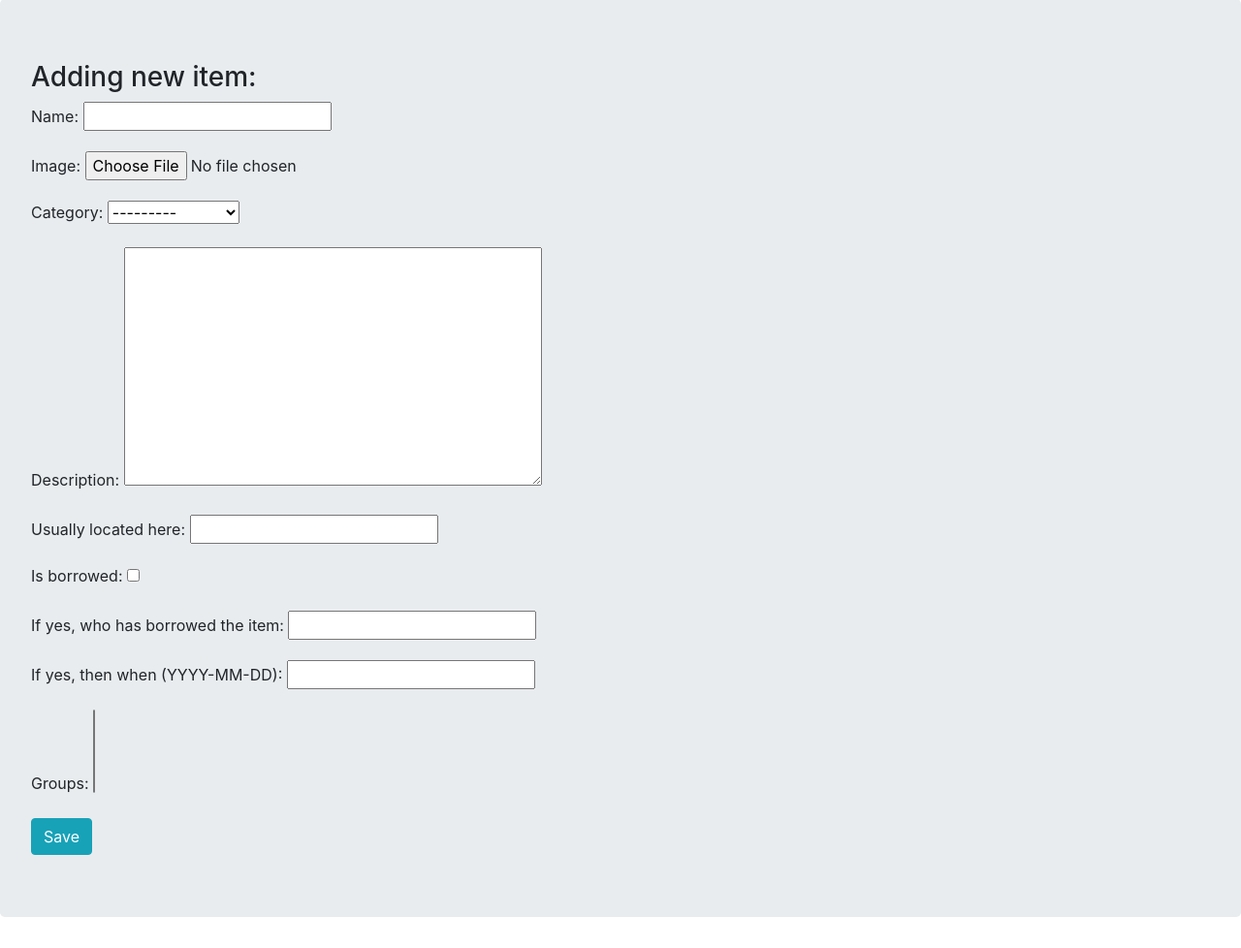
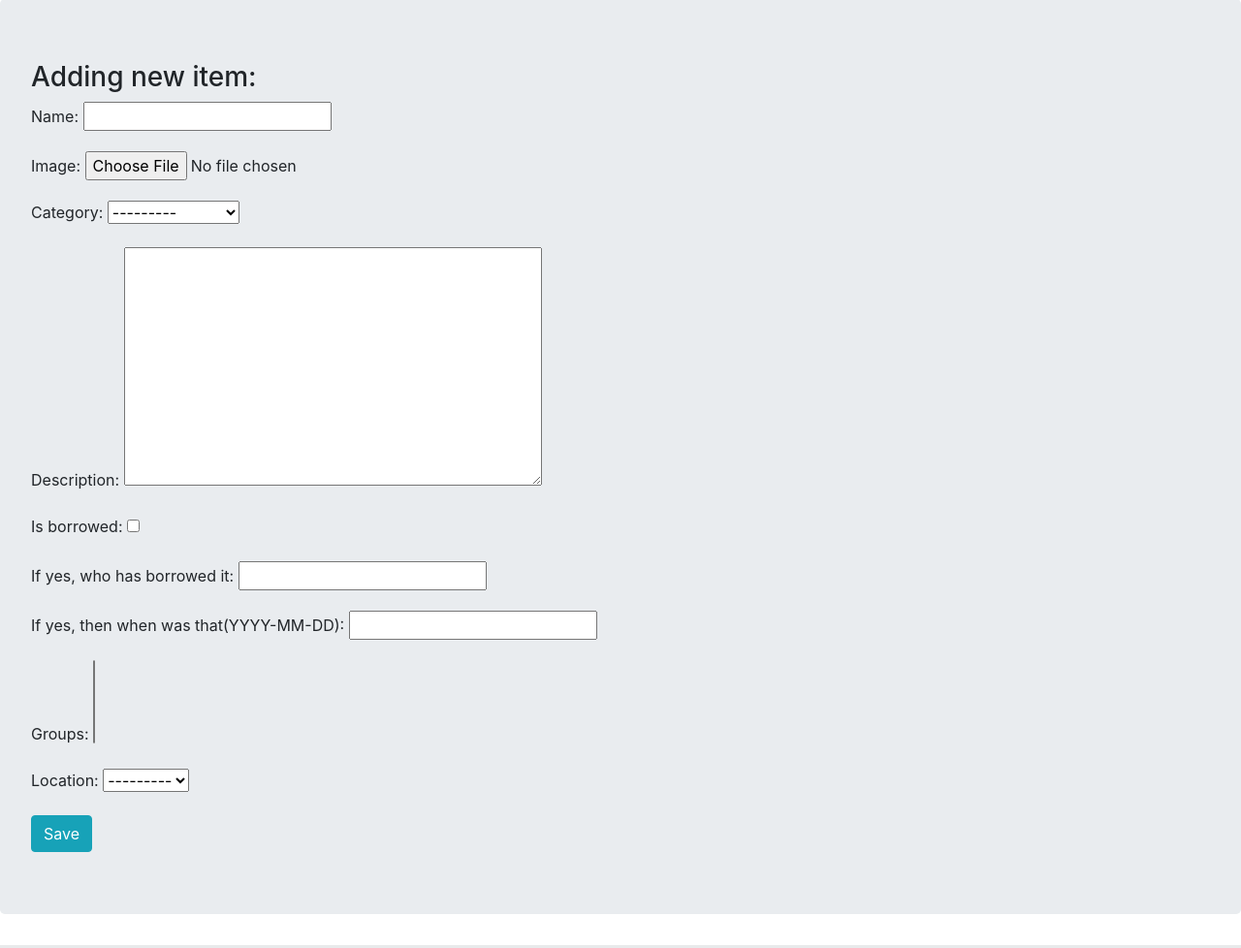
Before and after one commit to elenerandarill/Django-Whereisit, a Django app: page /item/add/ in a window 1280 px wide. Shown: the part 96-1074 px from the top of the page at 97% size. Run offline with Django 3.2, Linux system fonts and the light colour scheme; the visitor is signed in with stand-in values (Sample User, id 1); data that the repository does not hold is empty; some libraries are stand-ins or nearby versions.

Commit message:
Added Location objects. Can be created only by superuser in admin's page.

```diff
--- a/whereisit_app/admin.py
+++ b/whereisit_app/admin.py
@@ -1,8 +1,9 @@
 from django.contrib import admin
-from .models import Profile, Item, GroupOfUsers, User
+from .models import Profile, Item, GroupOfUsers, User, Location
 
 
 admin.site.register(Profile)
 admin.site.register(Item)
 admin.site.register(GroupOfUsers)
 admin.site.register(User)
+admin.site.register(Location)
--- a/whereisit_app/models.py
+++ b/whereisit_app/models.py
@@ -45,12 +45,14 @@ class Profile(models.Model):
             img.save()
 
 
-# class Location(models.Model):
-#     room = models.CharField(max_length=50)
-#     furniture = models.CharField(max_length=100)
-#     details = models.CharField(max_length=200)
-#     x = models.IntegerField()
-#     y = models.IntegerField()
+class Location(models.Model):
+    room = models.CharField(max_length=50)
+    furniture = models.CharField(max_length=100)
+    position_x = models.IntegerField(help_text='value in pixels')
+    position_y = models.IntegerField(help_text='value in pixels')
+
+    def __str__(self):
+        return f"{self.room}, {self.furniture}."
 
 
 class Item(models.Model):
@@ -58,21 +60,19 @@ class Item(models.Model):
     image = models.ImageField(default='def-item.png', upload_to='items_pics')
     category = models.CharField(max_length=20, choices=CATEGORIES)
     description = models.TextField(null=True, blank=True)
-    # location = models.ManyToOne(Location, )
-    location = models.CharField('Usually located here:', max_length=200)
+    location = models.ForeignKey(Location, models.SET_NULL, blank=True, null=True)
     is_borrowed = models.BooleanField(default=False, blank=True)
-    who_borrowed = models.CharField('If yes, who has borrowed the item:', max_length=30, blank=True, default='')
-    when_borrowed = models.DateTimeField('If yes, then when (YYYY-MM-DD):', null=True, blank=True)
+    who_borrowed = models.CharField('If yes, who has borrowed it:', max_length=30, blank=True, default='')
+    when_borrowed = models.DateTimeField('If yes, then when was that(YYYY-MM-DD):', null=True, blank=True)
     groups = models.ManyToManyField(GroupOfUsers)
 
     class Meta:
         ordering = ['name']
 
     def __str__(self):
-        return f'{self.name}, category: {self.category}, location: {self.location}'
+        return f'{self.name}, category: {self.category}.'
 
     def save(self, *args, **kwargs):
-        # self.groups = User.u_groups.all()
         super().save(*args, **kwargs)
 
         img = Image.open(self.image.path)
--- a/whereisit_app/templates/whereisit_app/home.html
+++ b/whereisit_app/templates/whereisit_app/home.html
@@ -48,6 +48,7 @@
                                     {{ item.location }}
                                 {% endif %}
                             </td>
+
                             <td>{% if item.is_borrowed %}
                                     Yes
                                 {% else %}
--- a/whereisit_app/views.py
+++ b/whereisit_app/views.py
@@ -31,7 +31,7 @@ def register(request):
         dzieci = GroupOfUsers.objects.create(name='Dzieci')
         dzieci.save()
 
-        user1 = User.objects.create(username='elener', email='elener@wp.pl', is_superuser=True)
+        user1 = User.objects.create(username='elener', email='elener@wp.pl')
         user1.set_password('testing666')
         user1.u_groups.add(rodzice)
         user1.u_groups.add(dzieci)
@@ -45,13 +45,13 @@ def register(request):
         user3.u_groups.add(dzieci)
         user3.save()
 
-        parasolka = Item.objects.create(name='Parasolka', category='Other', location='Korytarz')
+        parasolka = Item.objects.create(name='Parasolka', category='Other')
         parasolka.groups.add(rodzice)
         parasolka.save()
-        misio = Item.objects.create(name='Miś', category='Toys', location='Dzieciecy')
+        misio = Item.objects.create(name='Miś', category='Toys')
         misio.groups.add(dzieci)
         misio.save()
-        pilka = Item.objects.create(name='Piłka', category='Other', location='Goscinny')
+        pilka = Item.objects.create(name='Piłka', category='Other')
         pilka.groups.add(rodzice)
         pilka.groups.add(dzieci)
         pilka.save()
@@ -122,20 +122,12 @@ class ItemDetailView(DetailView):
 
 class ItemCreateView(LoginRequiredMixin, CreateView):
     model = Item
-    fields = ['name', 'image', 'category', 'description', 'location', 'is_borrowed', 'who_borrowed', 'when_borrowed', 'groups']
-
-    # def form_valid(self, form):
-    #     # https://stackoverflow.com/questions/18246326/how-do-i-set-user-field-in-form-to-the-currently-logged-in-user
-    #     item = form.save()
-    #     # Saving current user into the Item info.
-    #     item.groups(self.request.user.u_groups.all())
-    #     item.save()
-    #     return super().form_valid(form)     # ?
+    fields = ['name', 'image', 'category', 'description', 'is_borrowed', 'who_borrowed', 'when_borrowed', 'groups', 'location']
 
 
 class ItemUpdateView(LoginRequiredMixin, UpdateView):
     model = Item
-    fields = ['name', 'image', 'category', 'description', 'location', 'is_borrowed', 'who_borrowed', 'when_borrowed']
+    fields = ['name', 'image', 'category', 'description', 'is_borrowed', 'who_borrowed', 'when_borrowed', 'groups', 'location']
     # uses a template_name_suffix of '_form', so we change that.
     template_name_suffix = '_update_form'
 
```
Also changed, not shown: whereisit_app/migrations/0001_initial.py.
